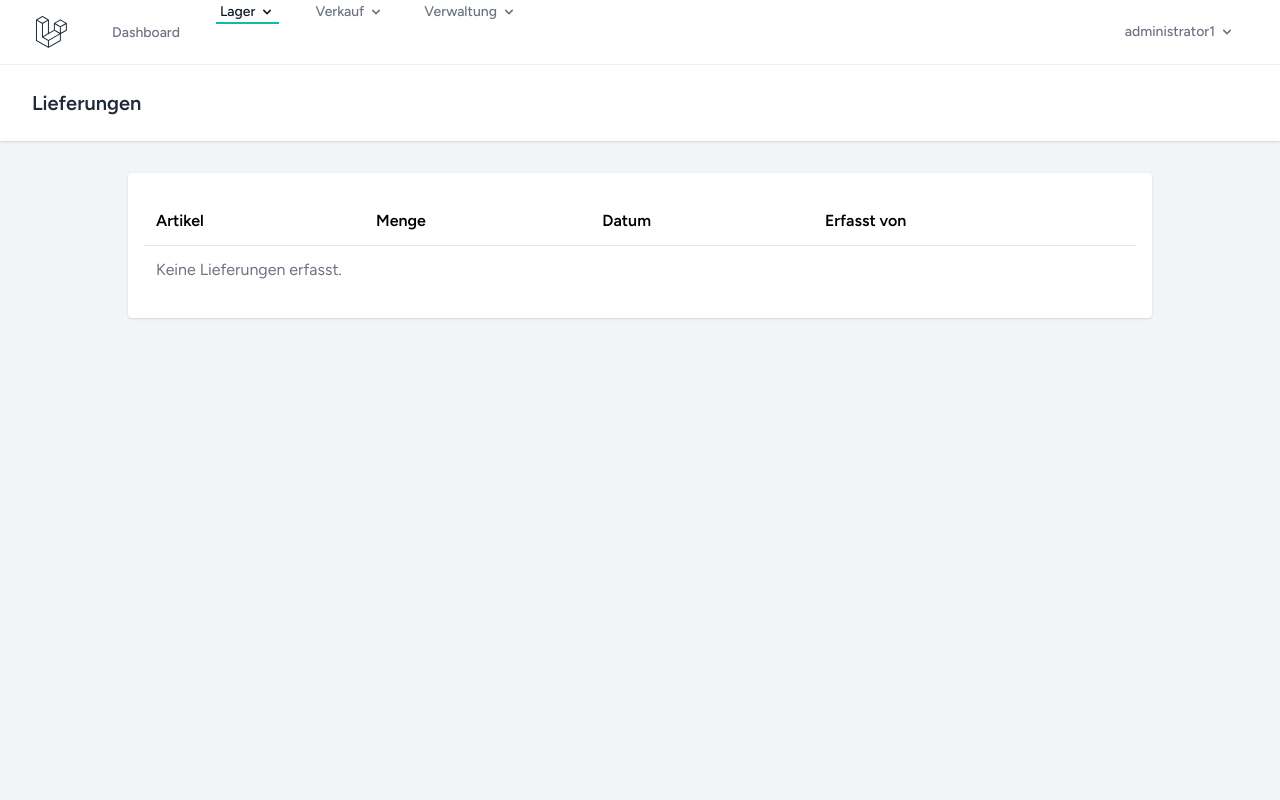
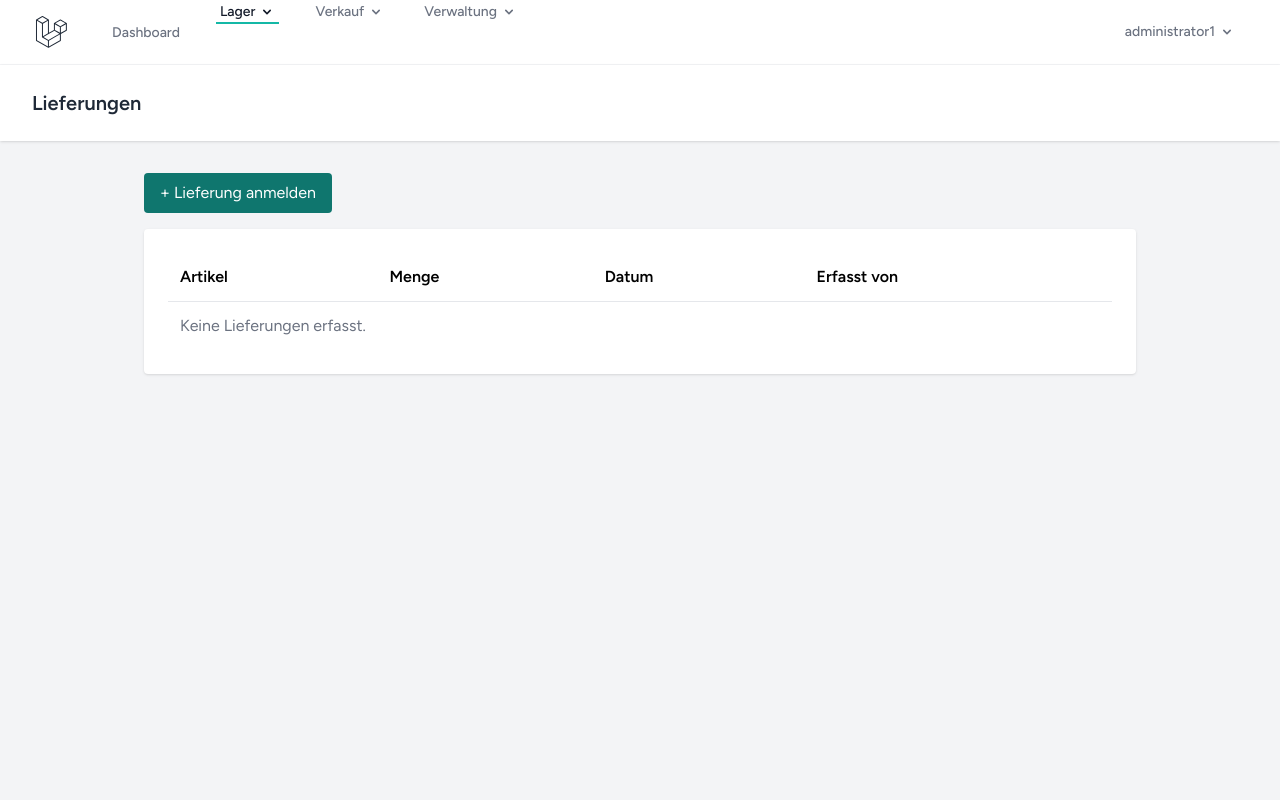
Before and after one commit to Gitm3h/Projekt-Neumann, a Laravel app: page /lieferungen in a window 1280 px wide. Run offline with Laravel 12, Linux system fonts and the light colour scheme; a user stored in the database is signed in; data comes from the database, SQL or seed files in the repository; tables that the repository leaves empty hold one stand-in row (values such as "Sample post"); style sheets or scripts are compiled from the project's sources; parts of the project's set-up code (start-up, migrations or seed data) failed here and were passed over.

Commit message:
Lieferungen: Anmelden-Knopf + Datum formatiert + Route auf Spediteur/Admin

```diff
--- a/resources/views/stock-movements/deliveries.blade.php
+++ b/resources/views/stock-movements/deliveries.blade.php
@@ -2,31 +2,34 @@
     <x-slot name="header">
         <h2 class="font-semibold text-xl text-gray-800">Lieferungen</h2>
     </x-slot>
-
-    <div class="max-w-5xl mx-auto mt-8 py-6 px-4 bg-white py-6 rounded shadow">
+    <div class="max-w-5xl mx-auto mt-8 px-4">
+        <a href="{{ route('stock-movements.create') }}"
+           class="inline-block mb-4 px-4 py-2 bg-teal-700 hover:bg-teal-800 transition text-white rounded">
+            + Lieferung anmelden
+        </a>
+        <div class="bg-white p-6 rounded shadow">
             <table class="w-full">
-                <thead><tr class="text-left border-b">
+                <thead>
+                    <tr class="text-left border-b">
                         <th class="p-3">Artikel</th>
                         <th class="p-3">Menge</th>
                         <th class="p-3">Datum</th>
                         <th class="p-3">Erfasst von</th>
-                </tr></thead>
-
+                    </tr>
+                </thead>
                 <tbody>
                     @forelse($lieferungen as $l)
                         <tr class="border-b">
-                        <td class="p-3"> {{ $l->article->name }} </td>
-                        <td class="p-3"> {{ $l->quantity }} </td>
-                        <td class="p-3"> {{ $l->date }} </td>
-                        <td class="p-3"> {{ $l->user->name }} </td>
+                            <td class="p-3">{{ $l->article->name }}</td>
+                            <td class="p-3">{{ $l->quantity }}</td>
+                            <td class="p-3">{{ \Carbon\Carbon::parse($l->date)->format('d.m.Y') }}</td>
+                            <td class="p-3">{{ $l->user->name }}</td>
                         </tr>
-
                     @empty
-
                         <tr><td colspan="4" class="p-3 text-gray-500">Keine Lieferungen erfasst.</td></tr>
-
                     @endforelse
                 </tbody>
             </table>
         </div>
+    </div>
 </x-app-layout>
```
Lines whose indentation alone changed are shown as unchanged.
